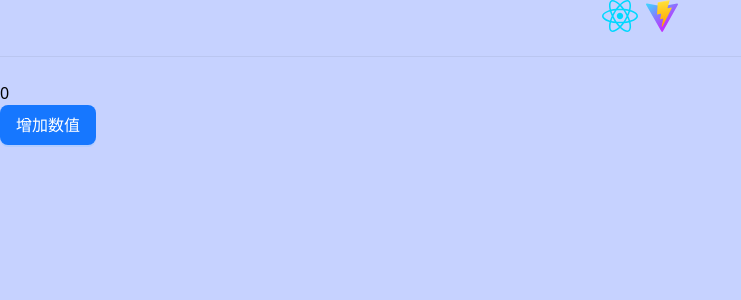
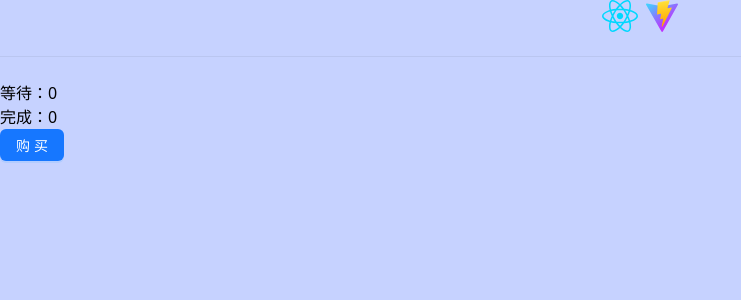
Before and after one commit to YangWavei/react_lodash_ui_exercise, a React (Vite) app: page / in a window 1280 px wide. Shown: the top 300 px of the page, without its empty margins (0-741 px from the left). Built offline with nearby package versions, Linux system fonts and the light colour scheme.

Commit message:
修复请求计数器

```diff
--- a/src/App.tsx
+++ b/src/App.tsx
@@ -1,5 +1,5 @@
 import { Divider } from "antd";
-import Counter from "./components/Counter";
+import RequestTracker from "./components/RequestTracker";
 
 /** 主组件 */
 function App() {
@@ -10,7 +10,7 @@ function App() {
         <img src='/vite.svg' alt="react_logo" title="react_logo" />
       </div>
       <Divider />
-      <Counter />
+      <RequestTracker />
     </div>
   );
 }
--- /dev/null
+++ b/src/components/RequestTracker.tsx
@@ -0,0 +1,39 @@
+import { Button } from "antd";
+import { useState } from "react";
+
+/** 修复请求计数器 */
+function RequestTracker() {
+  const [pending, setPending] = useState(0)
+  const [completed, setCompleted] = useState(0)
+
+  async function handleClick() {
+    // 等待计数器
+    setPending(pen => pen + 1);
+    await delay(2000);
+    setPending(pen => pen - 1);
+    setCompleted(com => com + 1);
+  }
+
+  return (
+    <>
+      <h3>
+        等待：{pending}
+      </h3>
+      <h3>
+        完成：{completed}
+      </h3>
+      <Button type="primary" onClick={handleClick}>
+        购买
+      </Button >
+    </>
+  );
+}
+
+
+export default RequestTracker;
+
+function delay(ms: number) {
+  return new Promise(resolve => {
+    setTimeout(resolve, ms);
+  });
+}
```
